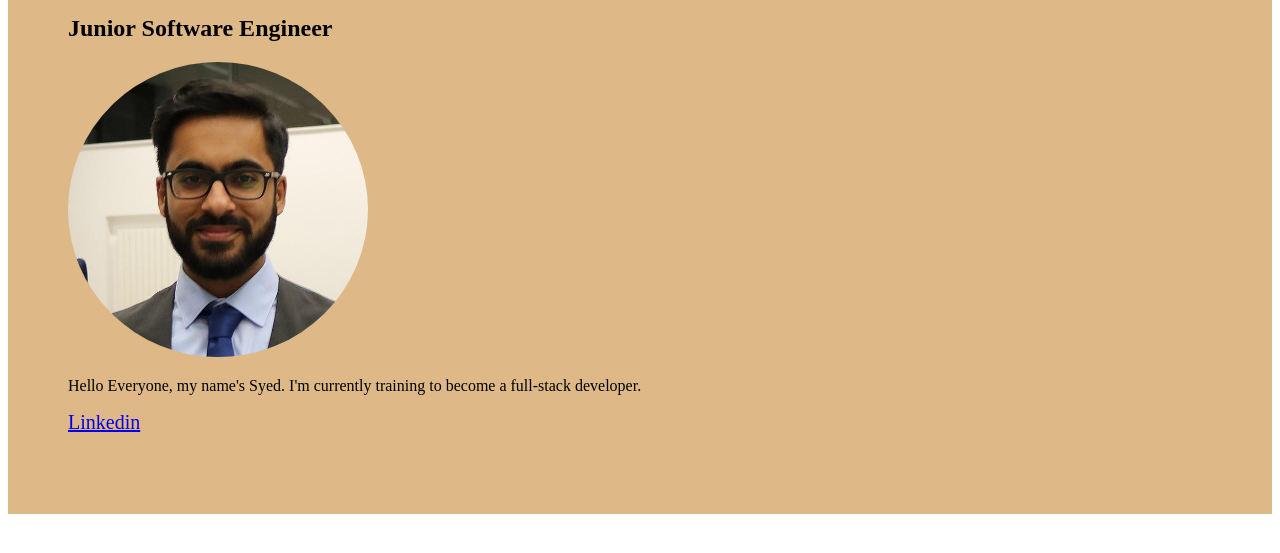
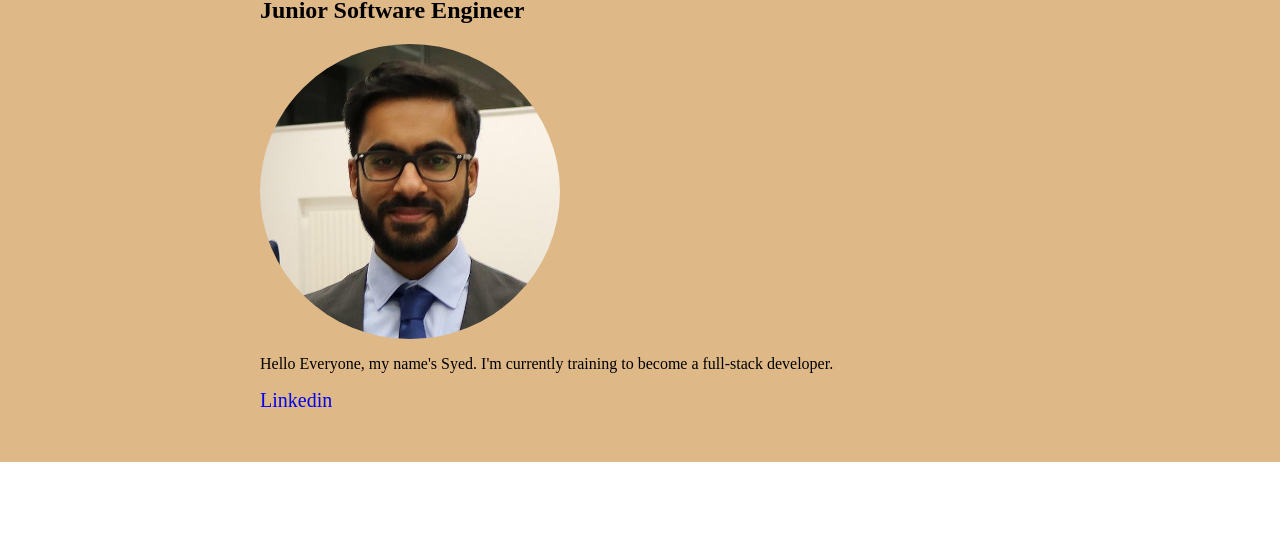
Before and after one commit to syedmjavaid/Portfolio-Futureproof, a plain HTML site: page index.html in a window 1280 px wide. Shown: the part 153-706 px from the top of the page. Drawn offline with Linux system fonts and the light colour scheme.

Commit message:
add div center

```diff
--- a/style.css
+++ b/style.css
@@ -1,10 +1,19 @@
+body {
+  margin: 0;
+}
+
 .about {
-  padding: 60px 40px;
   background-color: burlywood;
+  padding: 50px 40px;
+  display: flex;
+  justify-content: center;
 }
 
 .inner-about {
-  padding: 20px;
+  width: 760px;
+  display: flex;
+
+  flex-direction: column;
 }
 
 .linkedin {
@@ -15,3 +24,7 @@
   width: 300px;
   border-radius: 50%;
 }
+
+.linkedin {
+  text-decoration: none;
+}
```
